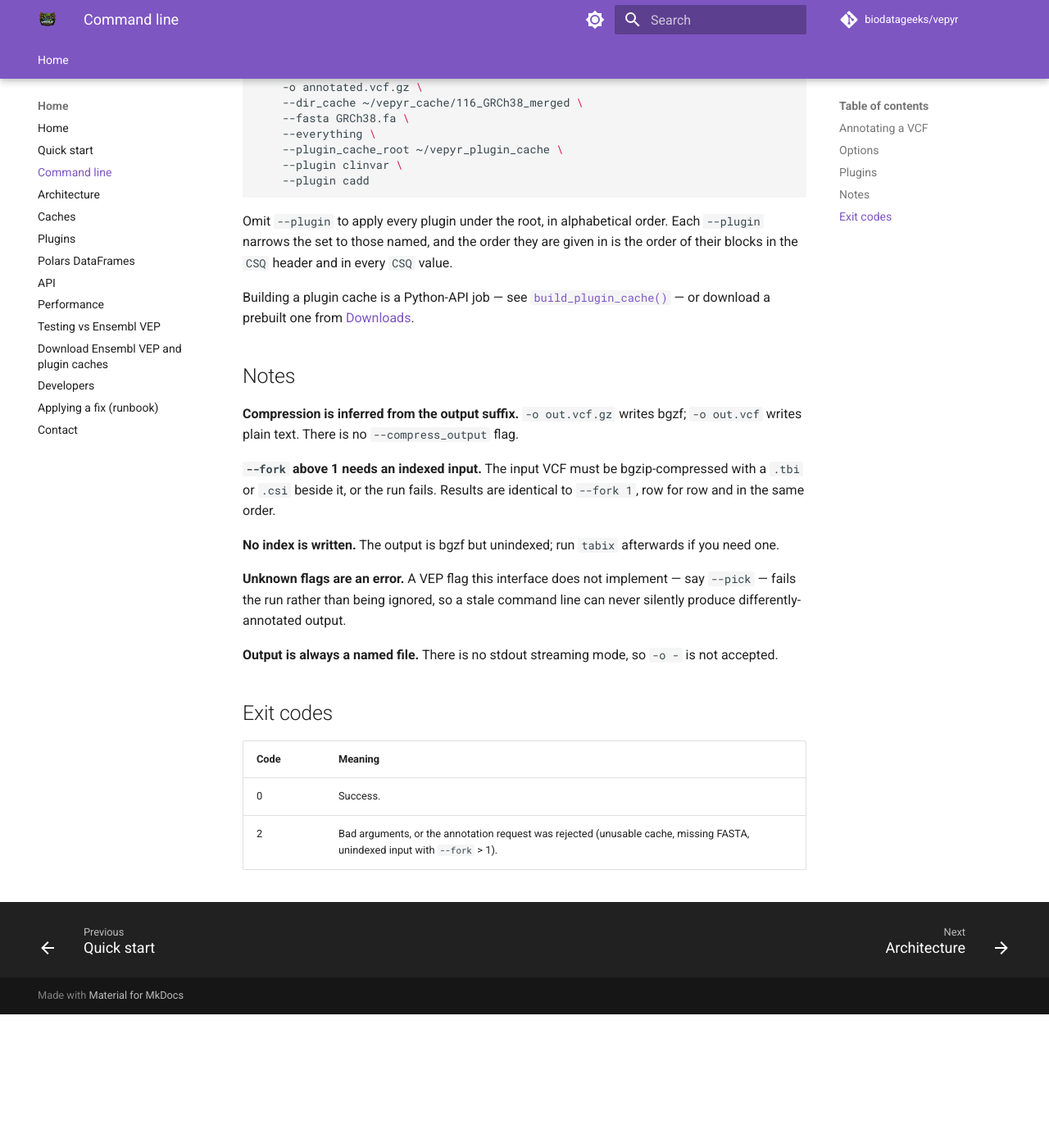
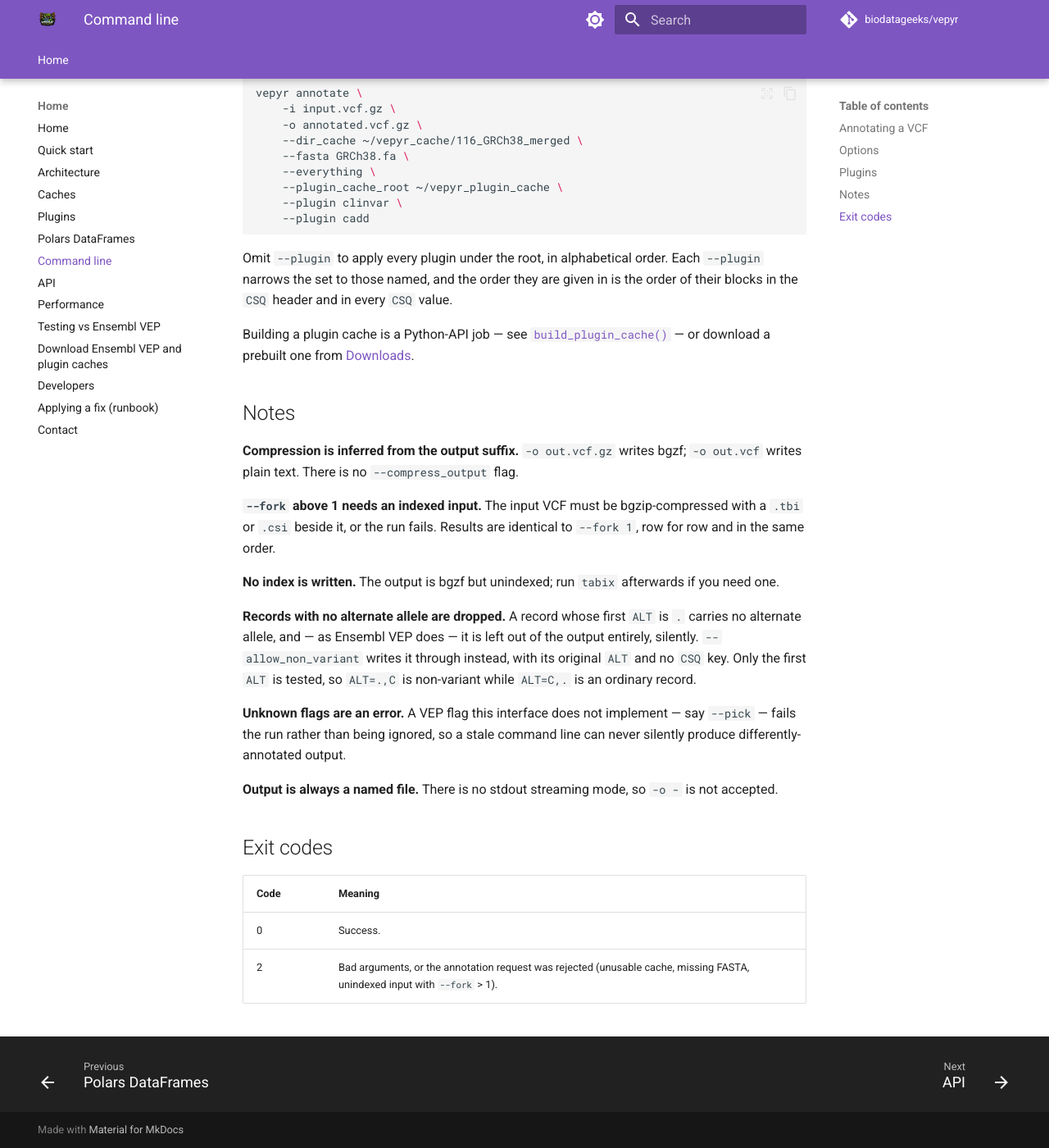
Before and after one commit to biodatageeks/vepyr, an MkDocs documentation site: the page built from docs/cli.md, in a window 1280 px wide and 1400 px high, scrolled down 1753 px. Shown: the whole window at 82% size. Built offline with MkDocs 1.6.1 and Material for MkDocs 9.7.7, drawn with Linux system fonts in a browser that asks for light colours; comment, search, counter and statistics services are not loaded; before the commit the page ends 2990 px from its top, so only the background shows below that; some of the changed text lies outside the part shown.

Commit message:
docs: document --allow_non_variant and put the CLI after the Polars path (#105)
PR #104 added `--allow_non_variant` to the CLI and `allow_non_variant=` to
`annotate()`, but updated no docs. The Python kwarg was covered -- docs/api.md
is mkdocstrings over the docstring -- so only the CLI reference had the gap.

docs/cli.md gains the flag in the Options table and a Notes entry, because the
default silently drops data: a record whose first ALT is `.` is left out of the
output entirely, as Ensembl VEP does, and that was documented nowhere
user-facing. nf-core-module/README.md said "Eleven flags" and warned about a
flag "outside that eleven"; both counts are now twelve.

The rest is ordering. The command line was presented ahead of the Polars path
in four places; it now follows it in all of them:

  * mkdocs.yml -- Command line moves below Polars DataFrames in the nav;
  * docs/index.md -- same swap in the Key features list (the Quick example
    tabs were already Python-first);
  * docs/quickstart.md -- "From the command line" moves from the top of
    Annotating variants to the end, after --everything rather than directly
    after the LazyFrame section so the three Python examples stay one flow;
    its "the LazyFrame path below" becomes "above". No link anchored
    #from-the-command-line, so the heading move breaks nothing;
  * README.md -- the doc table had no Polars row to order against, so it gains
    one (the page was not linked from the README at all) with the CLI under it.

`mkdocs build --strict` passes.


Claude-Session: https://claude.ai/code/session_01AiRYKXFUwfxvqCgMT4XYoG

Co-authored-by: Claude Opus 5 (1M context) <noreply@anthropic.com>

```diff
--- a/docs/cli.md
+++ b/docs/cli.md
@@ -42,6 +42,7 @@ directory.
 | `--everything` | Enable all annotation features (80-field CSQ). |
 | `--hgvsc` | Add HGVS coding-sequence notation. Requires `--fasta`. |
 | `--fork N`, `--workers N` | Annotation pipelines to run. Default 1. |
+| `--allow_non_variant` | Keep `ALT=.` records instead of dropping them, as VEP does. |
 | `--cache_version N` | Assert the cache version in the Parquet metadata. |
 | `--plugin_cache_root DIR` | Root of a plugin cache tree. |
 | `--plugin NAME` | Restrict to this plugin. Repeatable; order is CSQ block order. |
@@ -92,6 +93,12 @@ with a `.tbi` or `.csi` beside it, or the run fails. Results are identical to
 **No index is written.** The output is bgzf but unindexed; run `tabix` afterwards
 if you need one.
 
+**Records with no alternate allele are dropped.** A record whose first `ALT` is
+`.` carries no alternate allele, and — as Ensembl VEP does — it is left out of
+the output entirely, silently. `--allow_non_variant` writes it through instead,
+with its original `ALT` and no `CSQ` key. Only the first `ALT` is tested, so
+`ALT=.,C` is non-variant while `ALT=C,.` is an ordinary record.
+
 **Unknown flags are an error.** A VEP flag this interface does not implement — say
 `--pick` — fails the run rather than being ignored, so a stale command line can
 never silently produce differently-annotated output.
--- a/mkdocs.yml
+++ b/mkdocs.yml
@@ -12,11 +12,11 @@ nav:
   - Home:
       - Home: index.md
       - Quick start: quickstart.md
-      - Command line: cli.md
       - Architecture: architecture.md
       - Caches: caches.md
       - Plugins: plugins.md
       - Polars DataFrames: dataframes.md
+      - Command line: cli.md
       - API: api.md
       - Performance: performance.md
       - Testing vs Ensembl VEP: testing-vep.md
```
Also changed, not shown: README.md (+1 -0 lines), docs/index.md (+1 -1 lines), docs/quickstart.md (+19 -19 lines), nf-core-module/README.md (+2 -2 lines).
